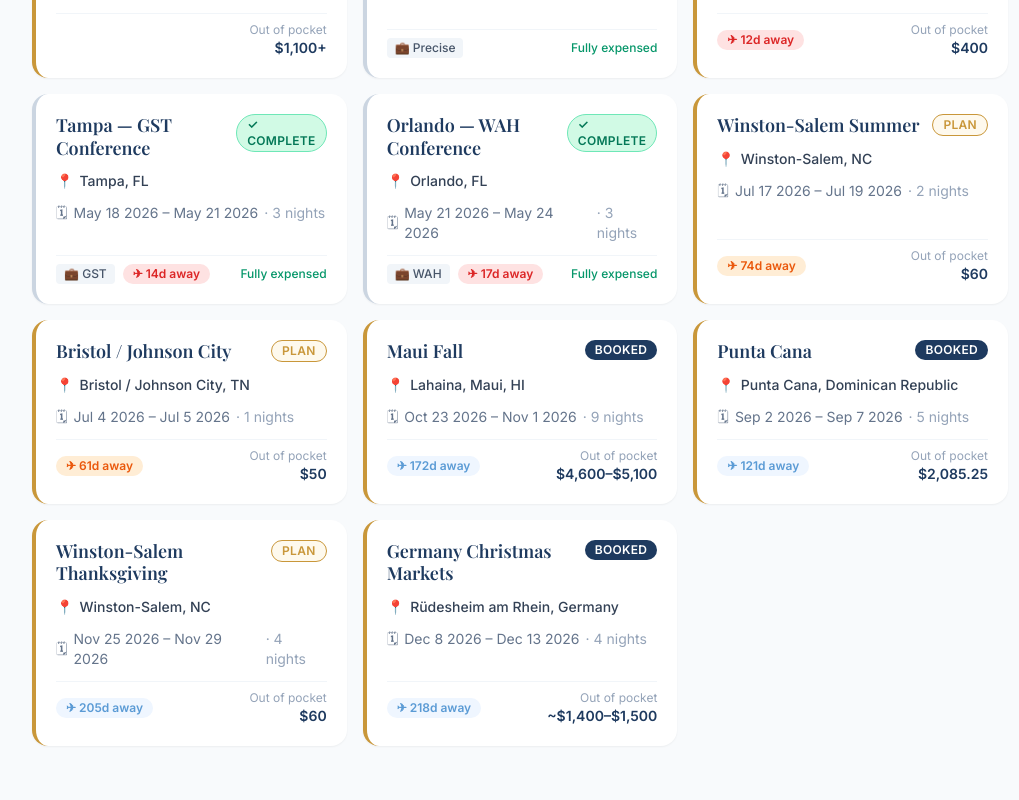
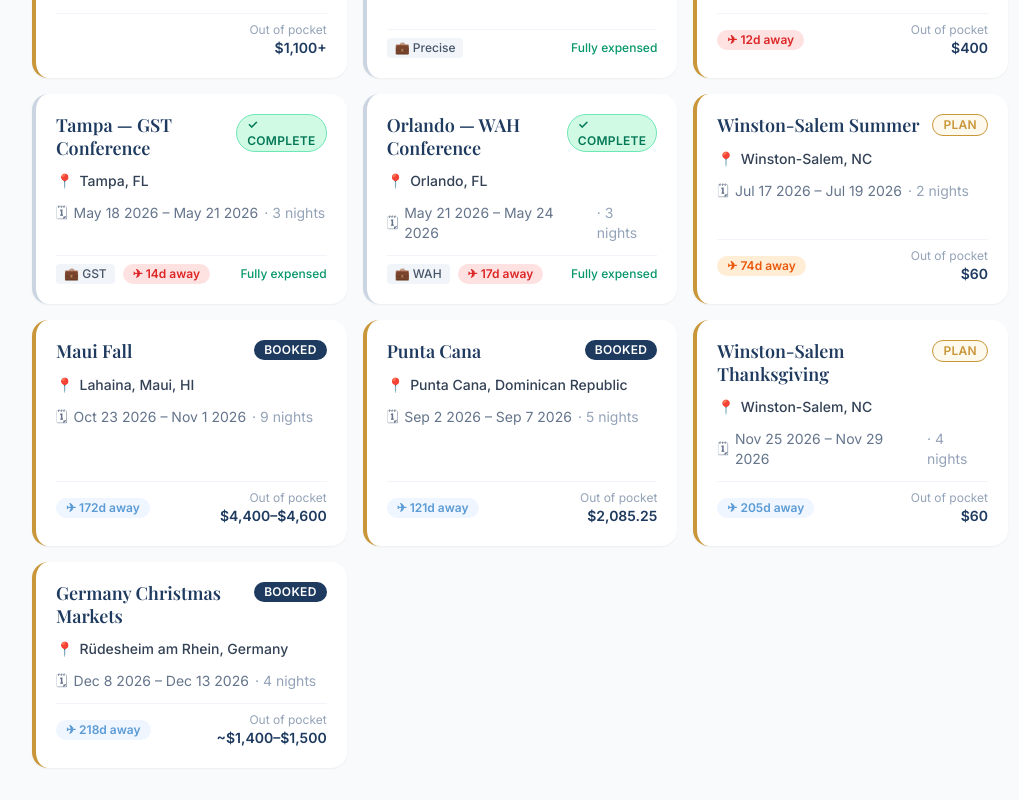
Before and after one commit to GGardner49/travel-planner, a React (Vite) app: page / in a window 1280 px wide. Shown: the part 562-1362 px from the top of the page, without its empty margins (120-1139 px from the left). Before the commit the page ends 1340 px from the top, so only its background shows below. Built offline with nearby package versions, Linux system fonts and the light colour scheme.

Commit message:
Update trips.js

```diff
--- a/src/data/trips.js
+++ b/src/data/trips.js
@@ -101,18 +101,6 @@ export const trips = [
     notes: "~4.5 hr drive from Rockwood TN. Staying with family. Jul 17–19.",
   },
   {
-    id: "6", year: 2026,
-    tripName: "Bristol / Johnson City", tripType: "Personal",
-    startDate: "Jul 4 2026", endDate: "Jul 5 2026", nights: "1",
-    destination: "Bristol / Johnson City, TN",
-    accommodationName: "Family", accommodationAddress: "",
-    accommodationType: "Family — Free",
-    accomCost: "$0 (family)", flights: "$0", groundTransport: "$50 (gas)",
-    foodActivEst: "$0", totalEst: "$50", expensed: "$0",
-    outOfPocket: "$50", status: "PLAN",
-    notes: "~2 hr drive from Lenoir City. Staying with family. July 4th weekend — probably.",
-  },
-  {
     id: "8", year: 2026,
     tripName: "Maui Fall", tripType: "Personal",
     startDate: "Oct 23 2026", endDate: "Nov 1 2026", nights: "9",
@@ -120,10 +108,10 @@ export const trips = [
     accommodationName: "Marriott Vacation Club Lahaina", accommodationAddress: "",
     accommodationType: "MVC — FIL Points",
     accomCost: "$0", flights: "$2,200", groundTransport: "$900 (car rental)",
-    foodActivEst: "$1,500–$2,000", totalEst: "$4,600–$5,100", expensed: "$0",
-    outOfPocket: "$4,600–$5,100", status: "BOOKED",
+    foodActivEst: "$1,300–$1,500 (groceries + 1 restaurant/day + luau ~$370 + coffee farm ~$280)", totalEst: "$4,400–$4,600", expensed: "$0",
+    outOfPocket: "$4,400–$4,600", status: "BOOKED",
     flightDetails: "Outbound: TYS→MSP→SEA, Oct 23 — depart 7:55am, arrive 12:30pm SEA (DL5523 + DL0889, First/Comfort+, upgrade cert waitlist). SEA→OGG, Oct 23 — depart 2:30pm, arrive 5:46pm (DL0344, nonstop, A321neo). ⚠️ Schedule change flag on TYS→MSP leg.\n\nReturn: OGG→SLC, Oct 31 — depart 9:12pm, arrive 6:13am Nov 1 (red-eye, nonstop, Comfort+, upgrade cert waitlist). SLC→MSP→TYS, Nov 1 — depart 8:00am, arrive 4:40pm (DL2916 + DL5335, First Class both legs, seats 3C/3D).",
-    notes: "FIL MVC points cover hotel. Rent car for the week. Budget generously — Hawaii is expensive.",
+    notes: "FIL MVC points cover hotel (MVC Lahaina). Rent car for the week. Unit has kitchen — plan to cook breakfast + lunch daily, go out for dinner. Activities: Royal Lahaina luau (~$185/person) + O'o Farm coffee tour in Upcountry (~$139/person, includes farm-to-table brunch, Cora free).",
   },
   {
     id: "8b", year: 2026,
@@ -405,7 +393,7 @@ export const tripsByYear = {
 };
 
 export const yearTotals = {
-  2026: { label: "~$9,800–$10,400", notes: "Orlando + Indian Rocks Beach + Bristol ($50) + Winston-Salem (×2, $120) + Punta Cana ($2,085) + Maui + Germany Christmas Markets (~$1,400–$1,500). Work trips $0." },
+  2026: { label: "~$9,500–$9,800", notes: "Orlando + Indian Rocks Beach + Winston-Salem (×2, $120) + Punta Cana ($2,085) + Maui ($4,400–$4,600) + Germany Christmas Markets (~$1,400–$1,500). Work trips $0." },
   2027: { label: "$6,500–$10,000", notes: "Pensacola + 2 short trips + Japan (~$4,500–$5,050 using Delta points + hotel breakfast)." },
   2028: { label: "$6,800–$11,800", notes: "2 short trips + BVI. Austria moved to 2029." },
   2029: { label: "$6,100–$10,400", notes: "2 short trips + Austria big trip." },
```
